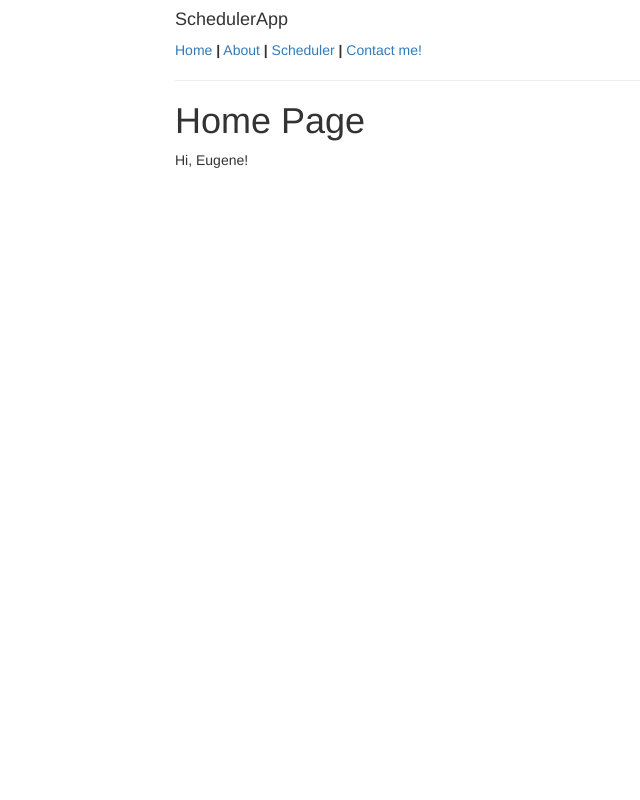
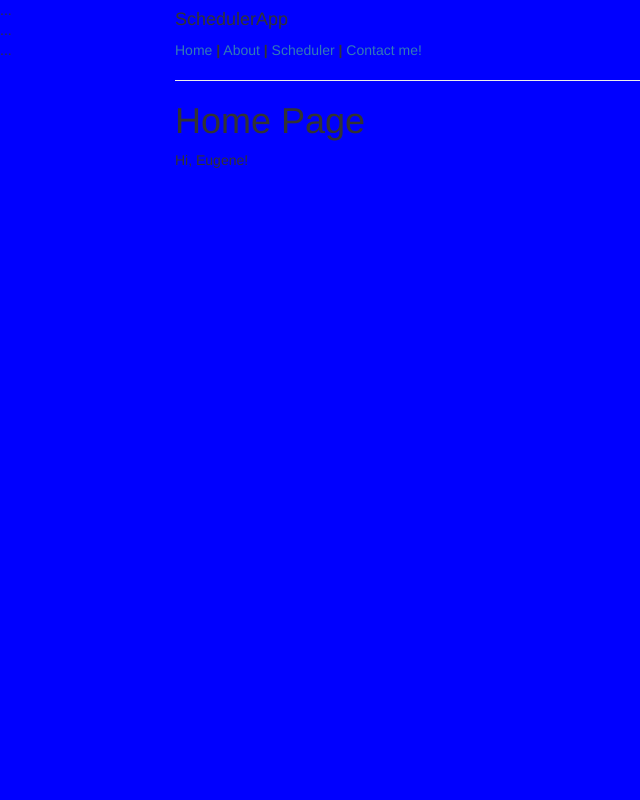
Before and after one commit to ekim1394/SchedulerWebApp, a Flask app: page / in a window 1280 px wide. Shown: the whole page, without its empty margins (0-640 px from the left). Run offline with Flask 2, Linux system fonts and the light colour scheme; some libraries are stand-ins or nearby versions.

Commit message:
fixing html and stylus

```diff
--- a/app/static/css/main.css
+++ b/app/static/css/main.css
@@ -2,6 +2,15 @@
   margin: 0 auto;
   width: 960px;
 }
-#main-body body {
-  background-color: #00f !important;
+body {
+  background-color: #00f;
 }
+div {
+  background-color: antique #fff;
+}
+aside {
+  float: left;
+}
+article {
+  float: left;
+}
--- a/app/stylus/main.styl
+++ b/app/stylus/main.styl
@@ -2,5 +2,14 @@
     margin 0 auto
     width 960px
 
-#main-body body
-    background-color blue !important
+body
+    background-color blue
+
+div
+    background-color antique white
+
+aside
+    float left
+
+article
+    float left
--- a/app/templates/base.html
+++ b/app/templates/base.html
@@ -1,8 +1,8 @@
 <html>
   <head>
     <link href="/static/css/bootstrap.min.css" rel="stylesheet" media="screen">
+    <link href="/static/css/main.css" rel="stylesheet">
     <link href="/static/css/bootstrap-theme.min.css" rel="stylesheet" media="screen">
-    <link href="/static/css/main.css" rel="stylesheet">
     <script src="http://code.jquery.com/jquery-latest.js"></script>
     <script src="/static/js/bootstrap.min.js"></script>
     <meta name="viewport" content="width=device-width, initial-scale=1.0">
@@ -12,7 +12,13 @@
     <title>Scheduler</title>
     {% endif %}
   </head>
-  <body id="main-body">
+  <body>
+  <aside><!-- Nav bar --></aside>
+  <article>
+    <header>...</header>
+    <section>...</section>
+    <footer>...</footer>
+  </article>
   <div class="container">
   <h4>SchedulerApp</h4>
     <div class="top-bar">
```
